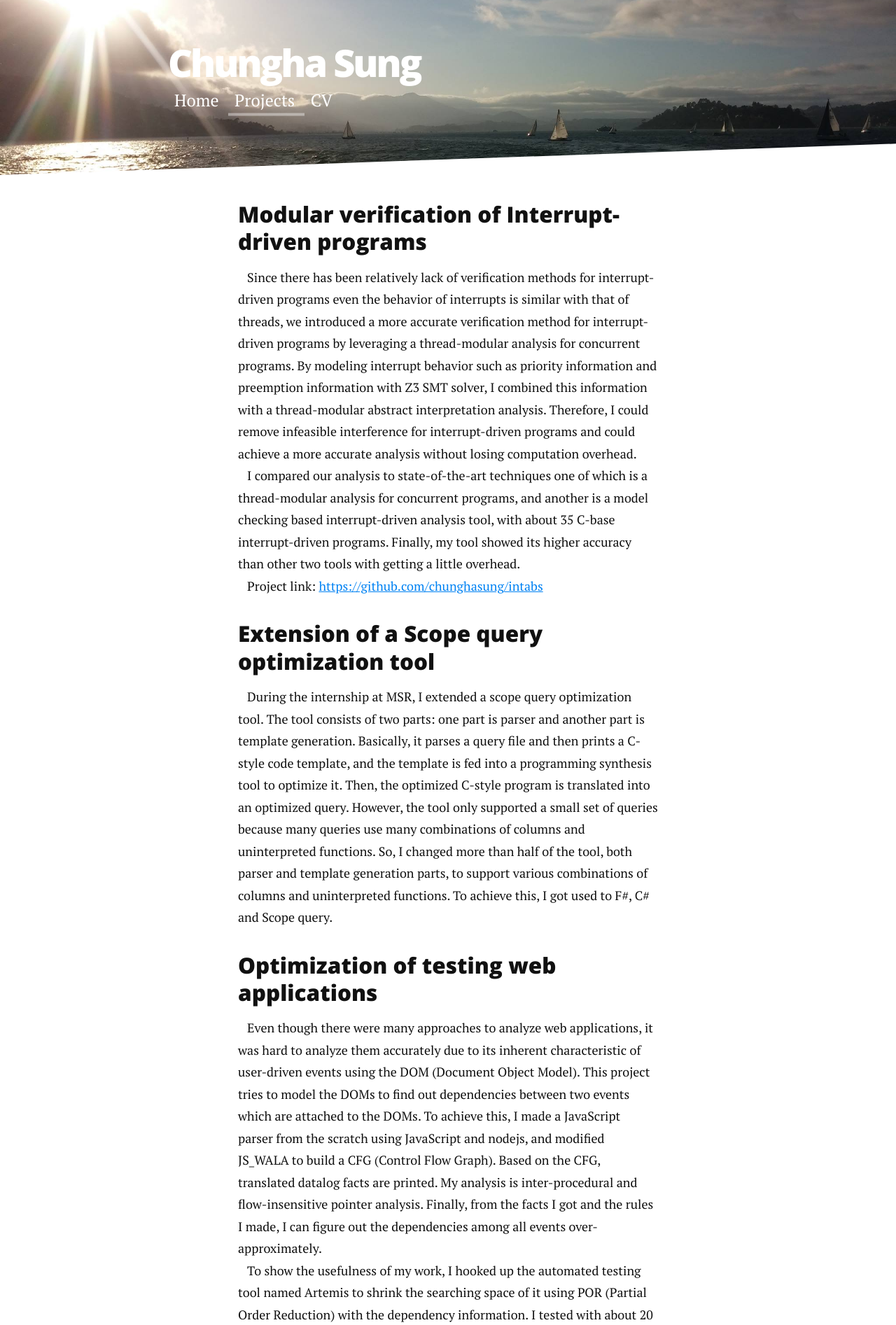
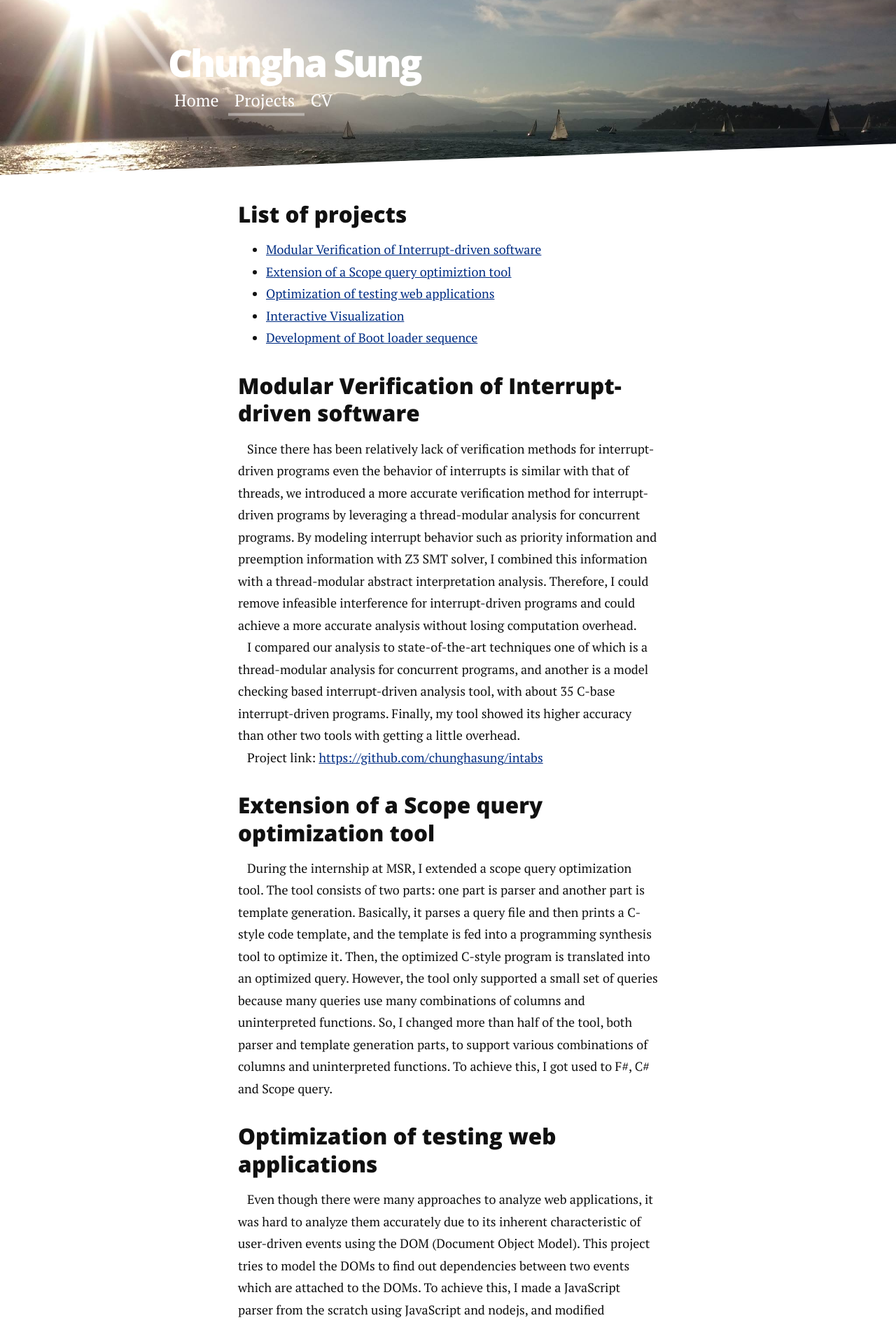
Before and after one commit to ChunghaSung/chunghaSung.github.io, a Jekyll site: the page built from projects.md, in a window 1280 px wide. Shown: the top 1893 px of the page at 70% size. Built offline with Jekyll 4.4.1, drawn with Linux system fonts in a browser that asks for light colours; nearby versions of some CDN libraries.

Commit message:
changed hover color and made a list for projects

```diff
--- a/assets/scss/_config.scss
+++ b/assets/scss/_config.scss
@@ -5,8 +5,10 @@ COLOR VARIABLES
 // Better default colors
 // Cool
 $aqua:  #7FDBFF;
-$blue:  #0082F3;
+$blue:  #002DB3;
 $hoverblue: #06366E;
+#00134d
+#00061a
 $navy:  #001F3F;
 $teal:  #39CCCC;
 $green: #2ECC40;
--- a/css/style.css
+++ b/css/style.css
@@ -706,7 +706,7 @@ LINK STYLING
 a {
   color: blue; }
   a:hover {
-    color: #06366E; }
+    color: #00061a; }
 
 /***************
 MENU STYLING
--- a/projects.md
+++ b/projects.md
@@ -4,8 +4,19 @@ title: project description
 ---
 
 <div class="post">
+    <h3> List of projects </h3>
+    <ul>
+        <li><a href="#intAbs">Modular Verification of Interrupt-driven software</a></li>
+        <li><a href="#msrIntern">Extension of a Scope query optimiztion tool</a></li>
+        <li><a href="#jsdep">Optimization of testing web applications</a></li>
+        <li><a href="#right">Interactive Visualization</a></li>
+        <li><a href="#ahnlabIntern">Development of Boot loader sequence</a></li>
+    </ul>
+</div>
 
-<h3>Modular verification of Interrupt-driven programs</h3>
+<div class="post">
+<a name="intAbs"></a>
+<h3>Modular Verification of Interrupt-driven software</h3>
 <p> &nbsp; &nbsp;Since there has been relatively lack of verification
 methods for interrupt-driven programs even the behavior of interrupts is similar with that of threads, we introduced a more accurate verification
 method for interrupt-driven programs by leveraging a thread-modular
@@ -20,11 +31,13 @@ I compared our analysis to state-of-the-art techniques one of which is a thread-
 &nbsp;&nbsp; Project link: <a href="https://github.com/chunghasung/intabs">https://github.com/chunghasung/intabs</a>
 </p>
 
+<a name="msrIntern"></a>
 <h3>Extension of a Scope query optimization tool</h3>
 <p>&nbsp;&nbsp;
 During the internship at MSR, I extended a scope query optimization tool. The tool consists of two parts: one part is parser and another part is template generation. Basically, it parses a query file and then prints a C-style code template, and the template is fed into a programming synthesis tool to optimize it. Then, the optimized C-style program is translated into an optimized query. However, the tool only supported a small set of queries because many queries use many combinations of columns and uninterpreted functions. So, I changed more than half of the tool, both parser and template generation parts, to support various combinations of columns and uninterpreted functions. To achieve this, I got used to F#, C# and Scope query.
 </p>
 
+<a name="jsdep"></a>
 <h3>Optimization of testing web applications</h3>
 <p>&nbsp;&nbsp;
 Even though there were many approaches to analyze web applications, it was hard to analyze them accurately due to its inherent characteristic of user-driven events using the DOM (Document Object Model). This project tries to model the DOMs to find out dependencies between two events which are attached to the DOMs. To achieve this, I made a JavaScript parser from the scratch using JavaScript and nodejs, and modified JS_WALA to build a CFG (Control Flow Graph). Based on the CFG, translated datalog facts are printed. My analysis is inter-procedural and flow-insensitive pointer analysis. Finally, from the facts I got and the rules I made, I can figure out the dependencies among all events over-approximately.
@@ -34,12 +47,14 @@ To show the usefulness of my work, I hooked up the automated testing tool named
 Project link: <a href="https://github.com/chunghasung/jsdep">https://github.com/chunghasung/jsdep</a>
 </p>
 
+<a name="right"></a>
 <h3>Interactive Visualization</h3>
 <p>&nbsp;&nbsp;
 Our team developed an interactive visualization graphic package as an open source in R project during the Google summer of Code 2013 period to help people easily deal with various aspects of data by inserting new data or deleting outliers while watching the graphs. To support these features easily our team used the browser to show the graph using HTML and JavaScript. The advantage of using the browser to support the graphic package is people can easily use this package on the various platforms such as mobile devices. Furthermore, we try to support server-side offload using the package named Shiny with the large number of data which are hard to compute at the client-side platform.
 <br>&nbsp;&nbsp;
 Project link: <a href="https://righthelp.github.io/tutorial/overview">https://righthelp.github.io/tutorial/overview</a>
 
+<a name="ahnlabIntern"></a>
 <h3>Development of Boot loader sequence</h3>
 <p>&nbsp;&nbsp;
 When I was at AhnLab, I worked on prototyping new boot loader for an appliance that should be compatible with x86/MIPS architecture and Linux-based operating systems and simplified customer support and troubleshooting, ensuring that the boot loader would provide multi-level booting, securing the system to protect not only back side information, but customers’ information as well.
```
Also changed, not shown: assets/css/style.css, 16 other files.
